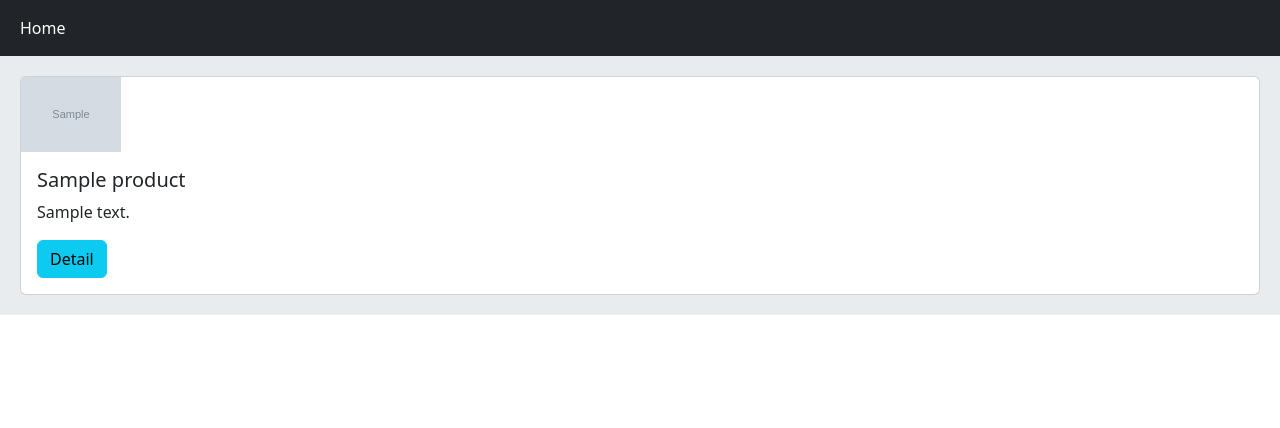
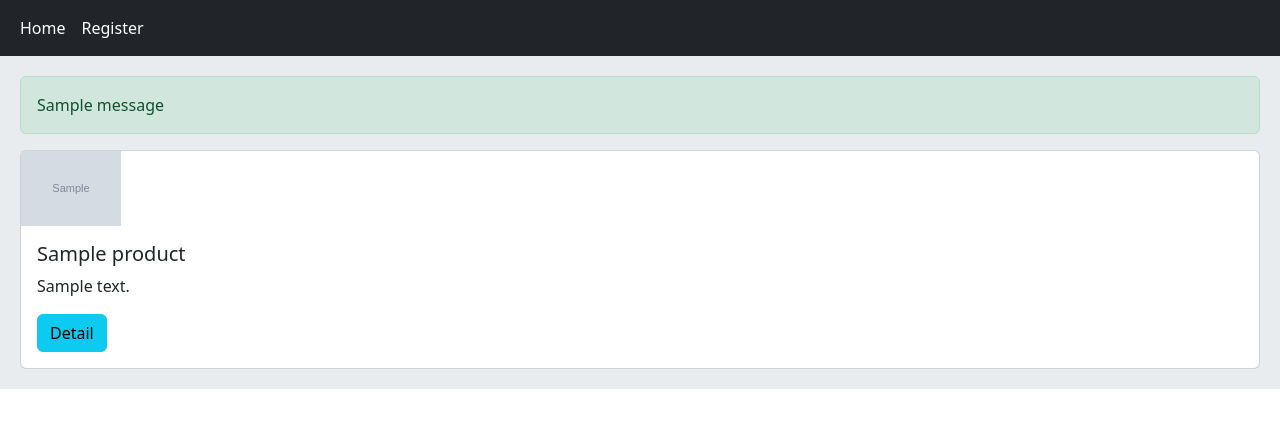
Before and after one commit to khodetitus/Django_Shopping, a Django app: template base/products/templates/products/products.html in a window 1280 px wide. Shown: the top 428 px of the page. Run offline with Django 4.2, Linux system fonts and the light colour scheme; the template is opened without the code that fills it: values that come from a table or form of the project are taken from there, others are empty; tables that the repository leaves empty hold one stand-in row (values such as "Sample post"); grey boxes marked "Sample" are stand-in pictures; one stand-in notice (Sample message) is shown.

Commit message:
Watch_Shop | templates | navbar-messages-base | modify file | khodetitus

```diff
--- a/base/templates/base.html
+++ b/base/templates/base.html
@@ -17,6 +17,7 @@
 <body>
 {% include "inc/navbar.html" %}
 <div class="jumbotron">
+    {% include 'inc/messages.html' %}
     {% block content %}
 
     {% endblock %}
--- /dev/null
+++ b/base/templates/inc/messages.html
@@ -0,0 +1,7 @@
+{% if messages %}
+    {% for msg in messages %}
+        <p class="alert alert-{{ msg.tags }}">
+            {{ msg }}
+        </p>
+    {% endfor %}
+{% endif %}
--- a/base/templates/inc/navbar.html
+++ b/base/templates/inc/navbar.html
@@ -2,6 +2,7 @@
     <div class="container-fluid">
         <div class="navbar-nav">
             <a class="nav-link active" href="#">Home</a>
+            <a class="nav-link active" href="{% url 'customers:register' %}">Register</a>
         </div>
     </div>
 </nav>
```
Also changed, not shown: base/static/products/casio_watch_TWCzXxn.jpg (added).
